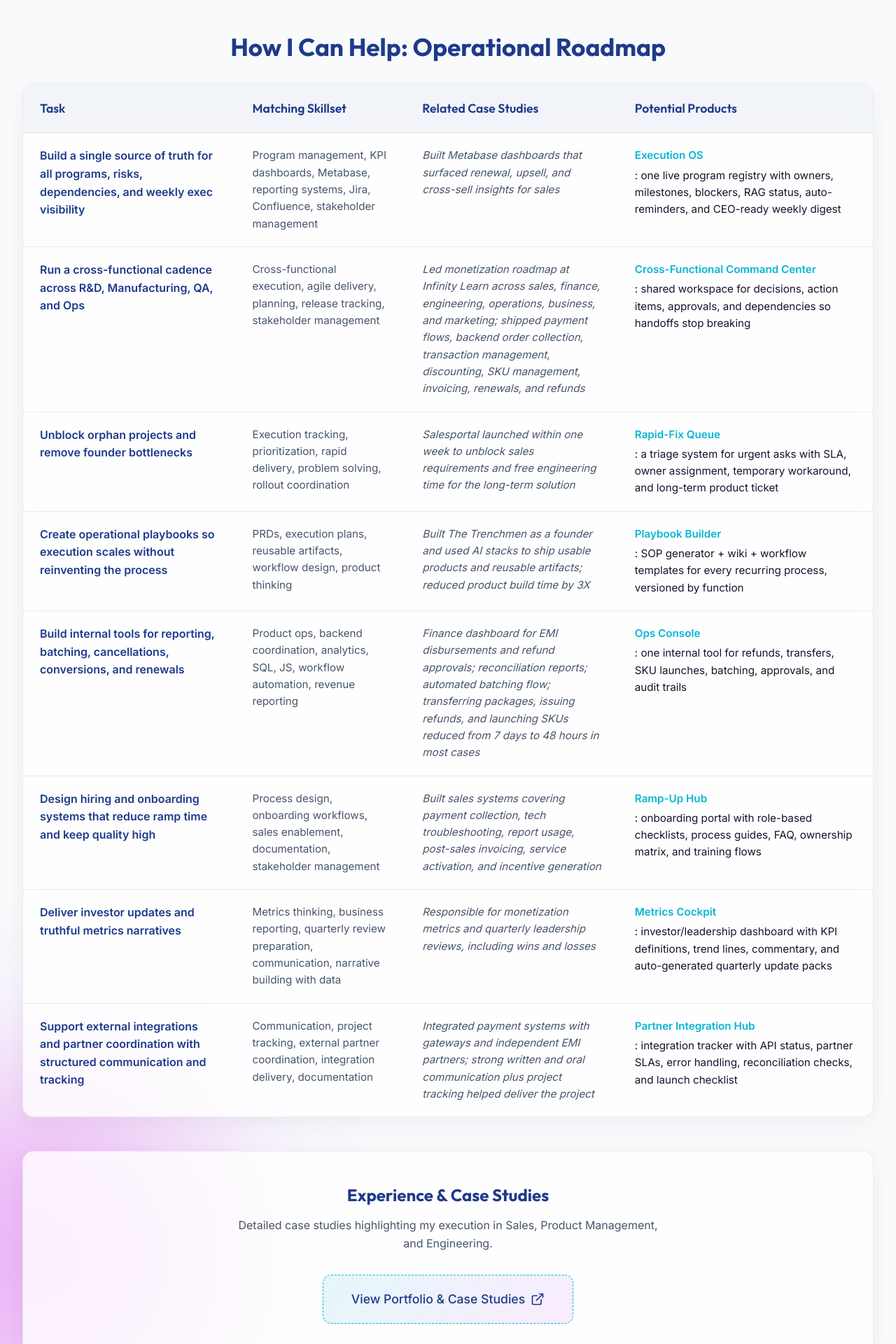
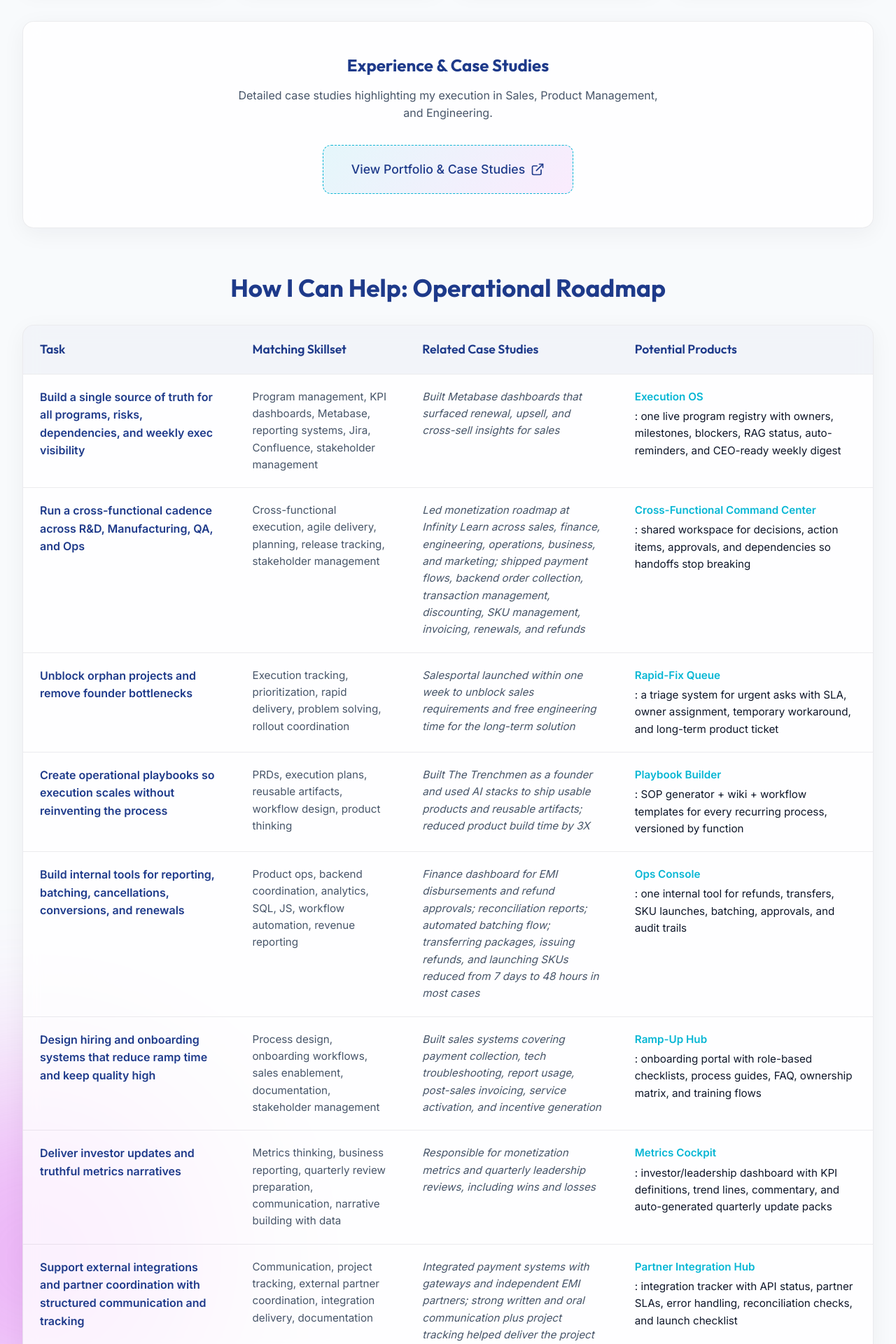
Before and after one commit to pran-av/popvax_pitch, a React (Vite) app: page / in a window 1280 px wide. Shown: the part 720-2640 px from the top of the page at 70% size. Built offline with nearby package versions, Linux system fonts and the light colour scheme.

Commit message:
portfolio url

```diff
--- a/src/App.jsx
+++ b/src/App.jsx
@@ -8,8 +8,8 @@ function App() {
   return (
     <div className="app-container">
       <Hero />
+      <CaseStudiesWidget />
       <Roadmap />
-      <CaseStudiesWidget />
 
       <footer style={{ textAlign: 'center', marginTop: 'auto', padding: '2rem', color: 'var(--color-text-muted)' }}>
         <p>Pranav @ PopVax &bull; Built for the Million Lives Mission</p>
--- a/src/components/CaseStudiesWidget.jsx
+++ b/src/components/CaseStudiesWidget.jsx
@@ -10,7 +10,7 @@ const CaseStudiesWidget = () => {
         Detailed case studies highlighting my execution in Sales, Product Management, and Engineering.
       </p>
 
-      <a href="#" className="placeholder-link" style={{ fontSize: '1.1rem', padding: '1.25rem 2.5rem' }}>
+      <a href="https://www.pitchlikethis.com/project/539b43a8-5032-4a08-879f-46fc7e54fac9" target="_blank" rel="noopener noreferrer" className="placeholder-link" style={{ fontSize: '1.1rem', padding: '1.25rem 2.5rem' }}>
         View Portfolio & Case Studies <ExternalLink size={20} />
       </a>
     </div>
```
